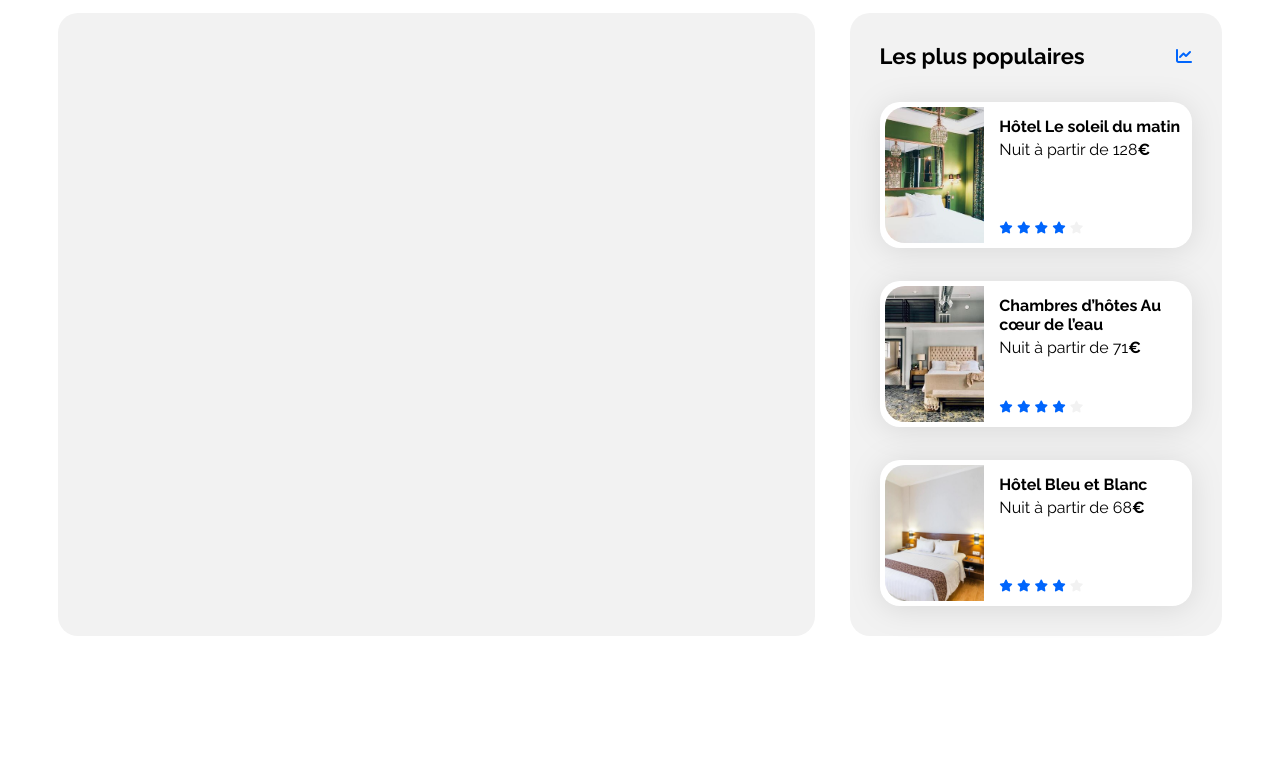
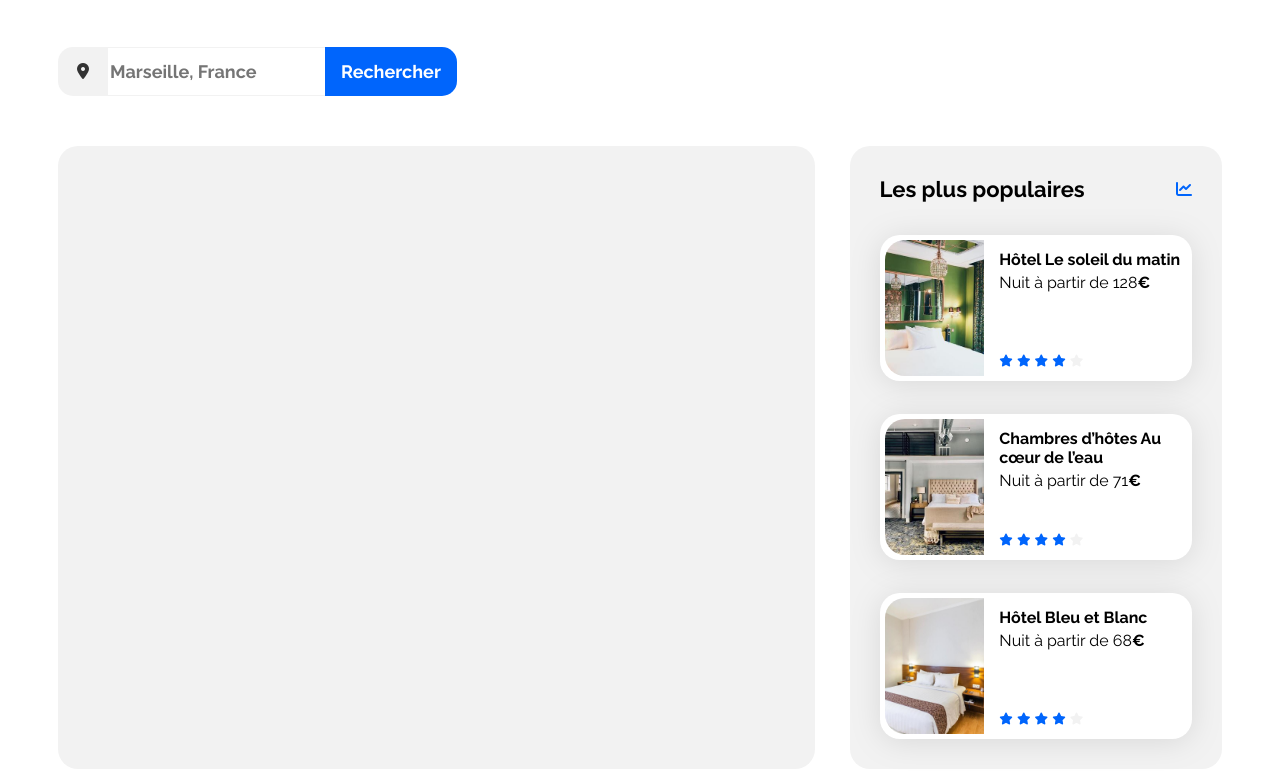
Before and after one commit to Manonrult/OC-projet-2--Booki, a plain HTML site: page index.html in a window 1280 px wide. Shown: the part 152-929 px from the top of the page. Before the commit the page ends 800 px from the top, so only its background shows below. Drawn offline with Linux system fonts and the light colour scheme.

Commit message:
Etape 4 : Ajouter le formulaire de recherche

```diff
--- a/css/style.css
+++ b/css/style.css
@@ -85,9 +85,63 @@ a {
 header {
     margin: bottom 75px;
 }
+/******Recherches******/
+.barre-recherche {
+    display: flex;
+    align-items: center;
+    width : 377px;
+    height : 49px;
+    margin: 50px 0px;
+        }
 
+.recherche-form {
+    display: flex;
+    flex-grow:  1; ;
+    margin : 0;
+    padding: 0;
+    height : 49px;
+      }
 
+.recherche-form input[type="text"]{
+    flex-grow: 1;
+    height : 49px;
+    border : 1px solid #F2F2F2;
+    border-left: none;
+    border-right: none;
+    font-size: 18px;
+    outline: none;
+    font-weight : bold;
+    color :#333;
+    box-sizing: border-box;
 
+}
+
+.btn-rechercher {
+    font-size: 18px;
+    font-weight: bold;
+    background-color: #0065FC;
+    color :#FFFFFF;
+    border : none;
+    border-top-right-radius: 15px;
+    border-bottom-right-radius:15px ;
+    padding : 13px 16px;
+    height: 49px;
+    box-sizing: border-box;
+    }
+
+.barre-recherche i{
+    background-color: #F2F2F2;
+    color:#333;
+    width: 50px;
+    flex-shrink: 0;
+    height : 49px;
+    border-top-left-radius: 15px;
+    border-bottom-left-radius: 15px;
+    display: flex;
+    justify-content: center;
+    align-items: center;
+    border-right : none;
+     }
 /****** Hebergements And Populaires ***********/
 .hebergements-and-populaires {
     display: flex;
--- a/index.html
+++ b/index.html
@@ -24,11 +24,23 @@
                 </ul>
              </nav>
             <img class="logo-booki" src="images/logo/Booki.png" alt="Logo Booki">
-
+            <hgroup>
                 <h1>Trouvez votre hébergement pour des vacances de rêve</h1>
                 <p class="sous-titre">En plein centre ou en pleine nature</p>
+            </hgroup>
+         <main>
+             <section class="recherches">
+                <div class="barre-recherche">
+                    <i class="fa-solid fa-location-dot" aria-hidden="true"></i>
+                    <form class="recherche-form">
+                        <input type="text" name="localisation" placeholder="Marseille, France">
+                    </form>
+                     <button type="submit" class="btn-rechercher">
+                        <span class="texte-bouton">Rechercher</span>
+                    </button>
+                </div>
+            </section>
 
-         <main>
             <div class="hebergements-and-populaires">
                 <section class="hebergements">
 
```
